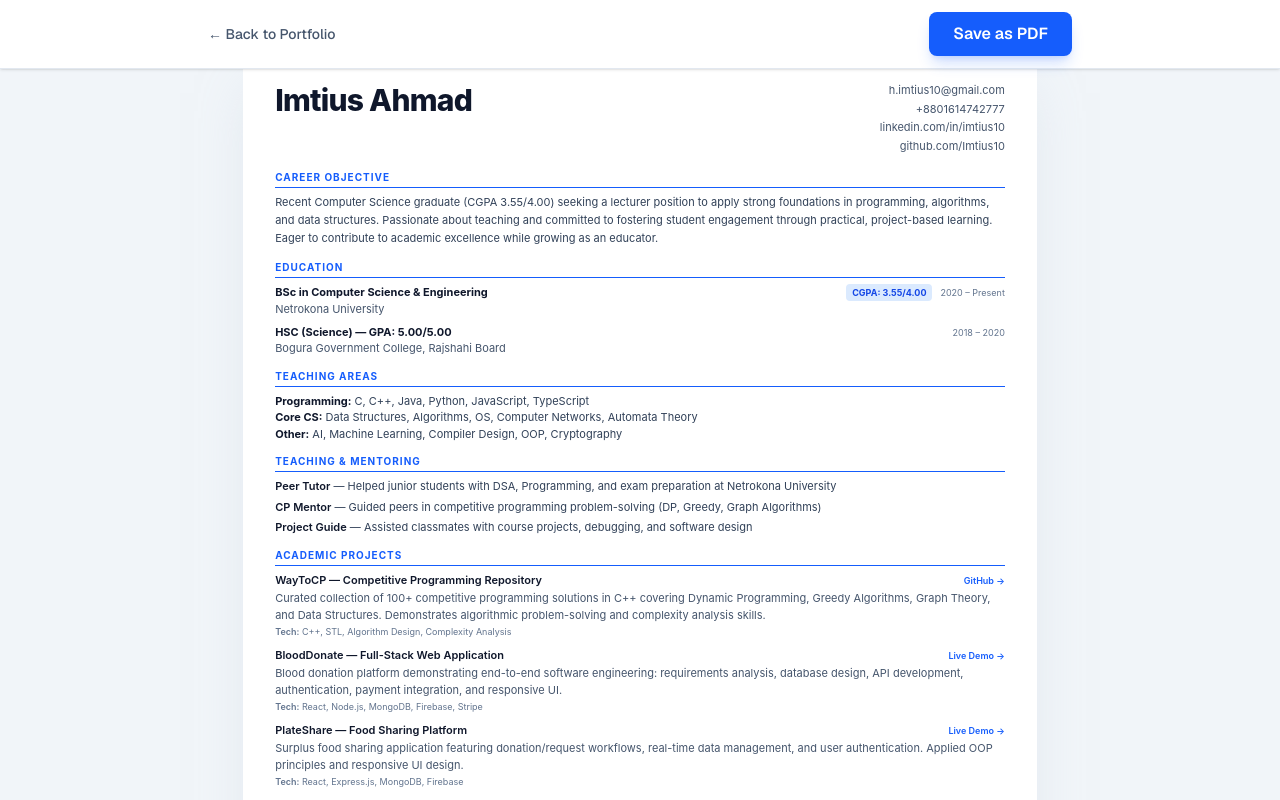
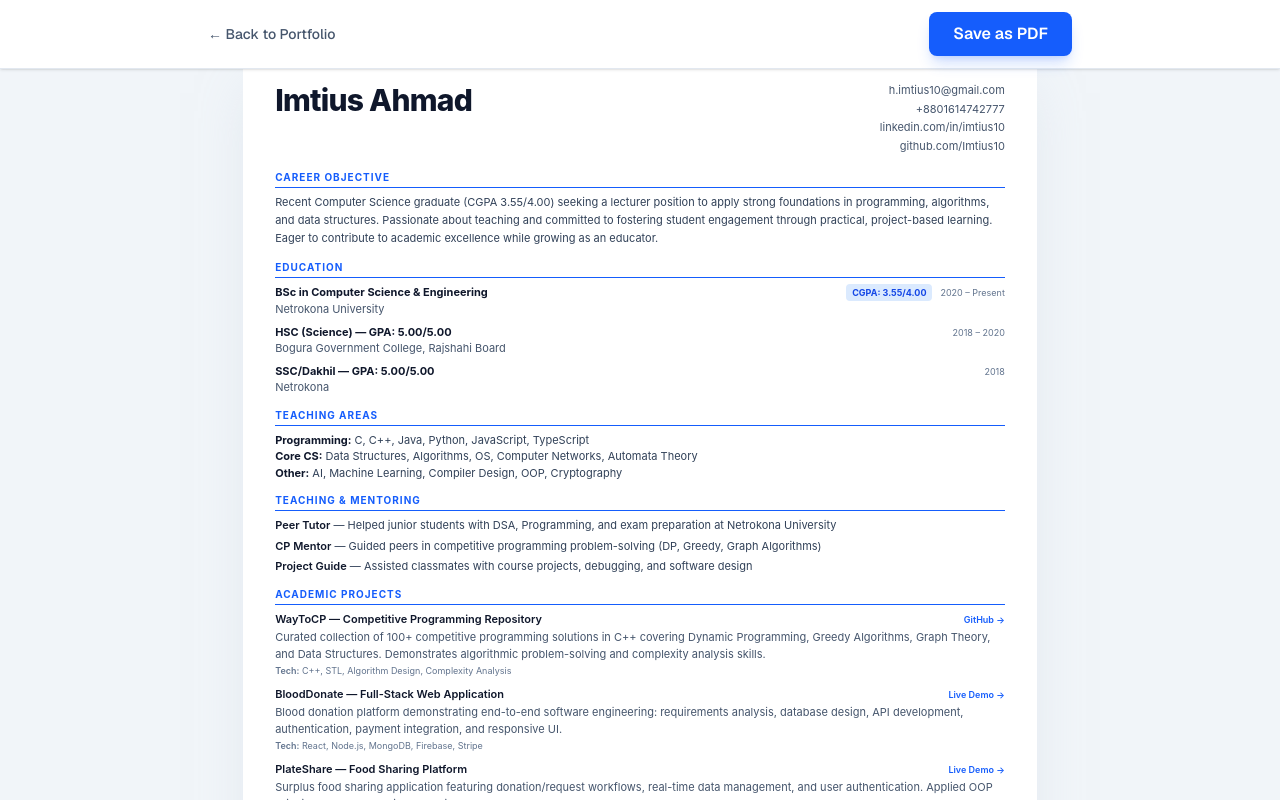
Before and after one commit to Imtius10/portfolio, a Next.js app: page /cv/lecturer in a window 1280 px wide. Shown: the top 800 px of the page. Built offline with nearby package versions, Linux system fonts and the light colour scheme.

Commit message:
fix: add SSC/Dakhil to resume and lecturer CV, fix back button to /lecturer

```diff
--- a/src/app/cv/lecturer/page.tsx
+++ b/src/app/cv/lecturer/page.tsx
@@ -15,7 +15,7 @@ export default function LecturerCVPage() {
       <div className="no-print fixed top-0 left-0 right-0 z-50 bg-white border-b border-slate-200 shadow-sm">
         <div className="max-w-4xl mx-auto px-4 py-3 flex items-center justify-between">
           <button
-            onClick={() => router.push("/")}
+            onClick={() => router.push("/lecturer")}
             className="text-slate-600 hover:text-blue-600 transition-colors text-sm font-medium cursor-pointer"
           >
             &larr; Back to Portfolio
@@ -88,11 +88,18 @@ export default function LecturerCVPage() {
                 </div>
                 <p className="text-[11px] text-slate-600">Netrokona University</p>
               </div>
+              <div className="mb-1.5">
+                <div className="flex justify-between items-baseline">
+                  <h3 className="text-[11px] font-bold text-slate-900">HSC (Science) — GPA: 5.00/5.00</h3>
+                  <span className="text-[9px] text-slate-500">2018 – 2020</span>
+                </div>
+                <p className="text-[11px] text-slate-600">Bogura Government College, Rajshahi Board</p>
+              </div>
               <div className="flex justify-between items-baseline">
-                <h3 className="text-[11px] font-bold text-slate-900">HSC (Science) — GPA: 5.00/5.00</h3>
-                <span className="text-[9px] text-slate-500">2018 – 2020</span>
+                <h3 className="text-[11px] font-bold text-slate-900">SSC/Dakhil — GPA: 5.00/5.00</h3>
+                <span className="text-[9px] text-slate-500">2018</span>
               </div>
-              <p className="text-[11px] text-slate-600">Bogura Government College, Rajshahi Board</p>
+              <p className="text-[11px] text-slate-600">Netrokona</p>
             </section>
 
             {/* Teaching Areas */}
--- a/src/app/resume/page.tsx
+++ b/src/app/resume/page.tsx
@@ -91,11 +91,19 @@ export default function ResumePage() {
                 <p className="text-xs text-slate-600">Netrokona University</p>
               </div>
 
+              <div className="mb-1.5">
+                <div className="flex justify-between items-baseline">
+                  <h3 className="text-xs font-bold text-slate-900">HSC (Science) — GPA: 5.00/5.00</h3>
+                  <span className="text-[10px] text-slate-500">2018 – 2020</span>
+                </div>
+                <p className="text-xs text-slate-600">Bogura Government College, Rajshahi Board</p>
+              </div>
+
               <div className="flex justify-between items-baseline">
-                <h3 className="text-xs font-bold text-slate-900">HSC (Science) — GPA: 5.00/5.00</h3>
-                <span className="text-[10px] text-slate-500">2018 – 2020</span>
+                <h3 className="text-xs font-bold text-slate-900">SSC/Dakhil — GPA: 5.00/5.00</h3>
+                <span className="text-[10px] text-slate-500">2018</span>
               </div>
-              <p className="text-xs text-slate-600">Bogura Government College, Rajshahi Board</p>
+              <p className="text-xs text-slate-600">Netrokona</p>
             </section>
 
             {/* Skills */}
```
